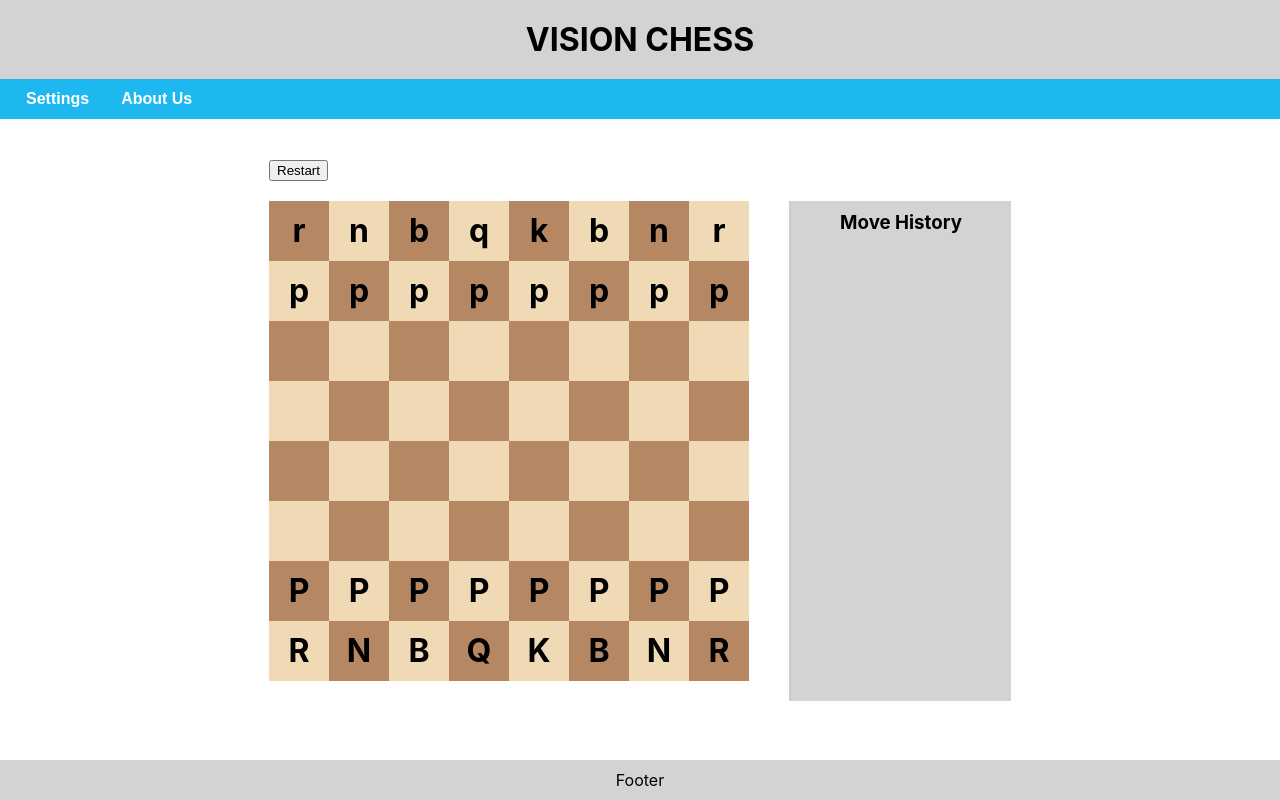
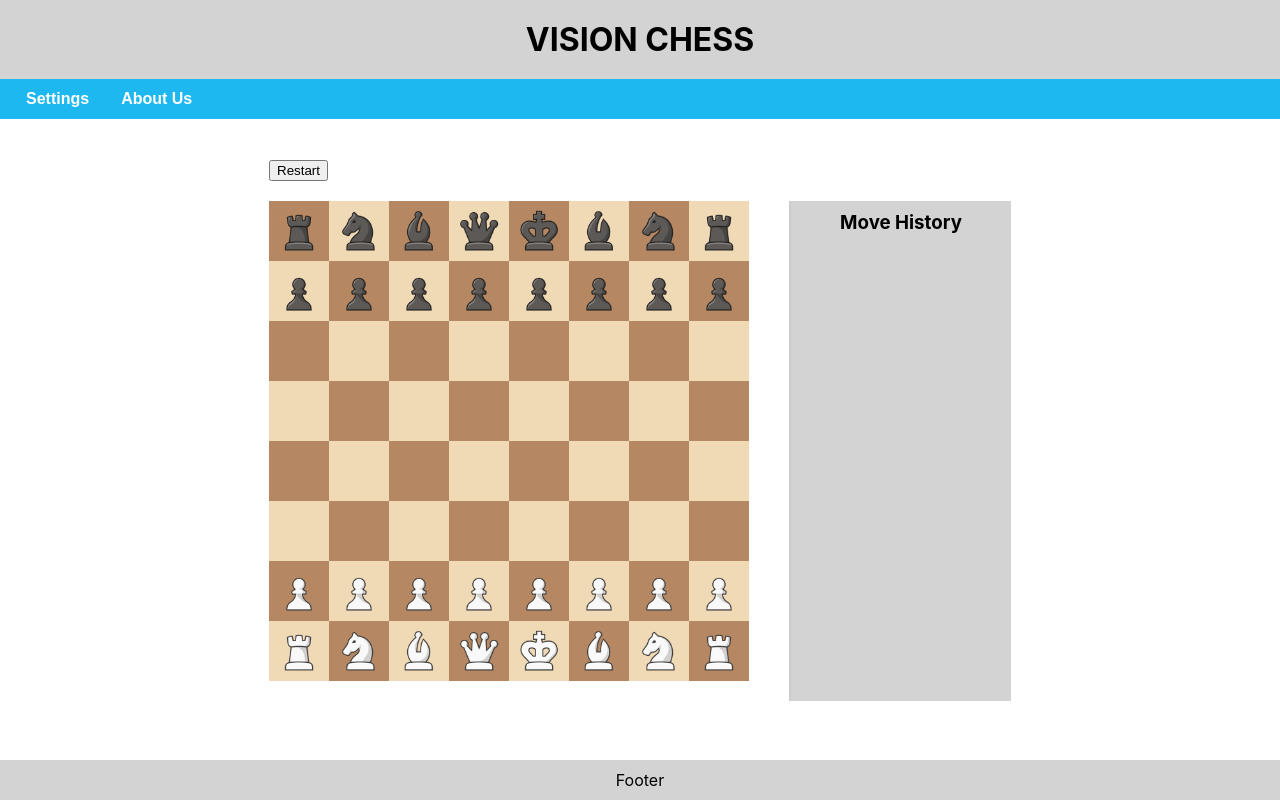
Before and after one commit to bradlyhayes12/Chess-game-impairedvision, a React (Create React App) app: page / in a window 1280 px wide. Both pictures are taken after a click on the button "Play as White". Built offline with nearby package versions, Linux system fonts and the light colour scheme.

Commit message:
Added images to the board

```diff
--- a/src/App.css
+++ b/src/App.css
@@ -124,6 +124,21 @@
   font-weight: bold;
 }
 
+.piece {
+  width: 100%;
+  height: 100%;
+  display: flex;
+  align-items: center; /* Center vertically */
+  justify-content: center; /* Center horizontally */
+}
+
+.piece img {
+  width: 80%; /* You can tweak 80% → 70% or 90% if you want bigger or smaller pieces */
+  height: auto;
+  object-fit: contain; /* Prevent weird stretching */
+  pointer-events: none; /* Allow dragging without weird double events */
+}
+
 .white {
   background-color: #f0d9b5;
 }
--- a/src/ChessBoard.js
+++ b/src/ChessBoard.js
@@ -4,6 +4,7 @@ import { Chess } from "chess.js";
 import { useDrag, useDrop, DndProvider } from "react-dnd";
 import { HTML5Backend } from "react-dnd-html5-backend";
 import { getAIMove } from "./aiDifficulty";
+import pieceImages from "./pieceImages";
 
 const Speak = (text) => {
   const synth = window.speechSynthesis;
@@ -49,11 +50,15 @@ const Piece = ({ piece, position, onClick, setValidMoves, chess, playerColor })
   return (
     <div
       ref={drag}
-      className={`piece ${pieceClass}`}
+      className="piece"
       style={{ opacity: isDragging ? 0.5 : 1 }}
-      onClick={() => isCorrectPlayer && onClick(position)}
+      onClick={() => pieceColor === (playerColor === "white" ? "w" : "b") && onClick(position)}
     >
-      {piece}
+      <img
+        src={pieceImages[pieceColor + piece.toLowerCase()]}
+        alt={`${pieceColor === "w" ? "White" : "Black"} ${piece.toUpperCase()}`}
+        style={{ width: "80%", height: "80%"}}
+      />
     </div>
   );
 };
--- /dev/null
+++ b/src/pieceImages.js
@@ -0,0 +1,22 @@
+
+// src/pieceImages.js
+
+import wp from './Pieces/wp.png';
+import wr from './Pieces/wr.png';
+import wn from './Pieces/wn.png';
+import wb from './Pieces/wb.png';
+import wq from './Pieces/wq.png';
+import wk from './Pieces/wk.png';
+import bp from './Pieces/bp.png';
+import br from './Pieces/br.png';
+import bn from './Pieces/bn.png';
+import bb from './Pieces/bb.png';
+import bq from './Pieces/bq.png';
+import bk from './Pieces/bk.png';
+
+const pieceImages = {
+  wp, wr, wn, wb, wq, wk,
+  bp, br, bn, bb, bq, bk
+};
+
+export default pieceImages;
```
